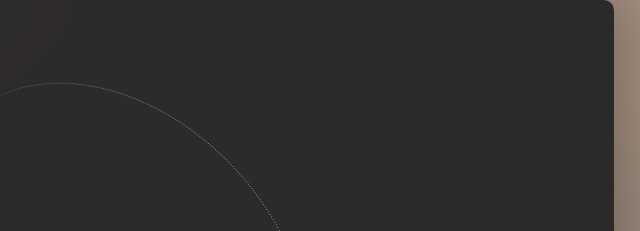
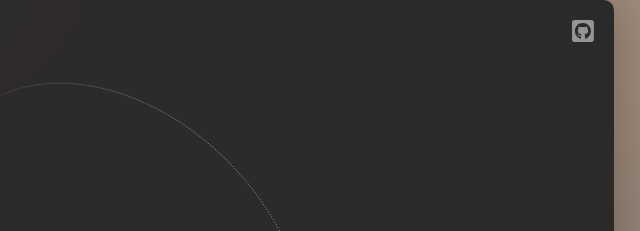
Before and after one commit to lucaspevidor/OrbitCanvas, a website built with Parcel: page src/index.html in a window 1280 px wide. Shown: the top 231 px of the page, 426-1066 px from the left. Built offline with nearby package versions, Linux system fonts and the light colour scheme.

Commit message:
Added favicon and github button

```diff
--- a/src/index.html
+++ b/src/index.html
@@ -1,13 +1,22 @@
 <!DOCTYPE html>
 <html lang="en">
+
 <head>
     <meta charset="UTF-8">
     <meta name="viewport" content="width=device-width, initial-scale=1.0">
-    <title>Hello World!</title>
+    <link rel="icon" type="image/svg+xml" href="./Assets/favicon.svg">
+    <title>Orbiting planets</title>
     <script type="module" defer src="./script.ts"></script>
     <link rel="stylesheet" href="./styles.css">
 </head>
+
 <body>
-    <canvas id="myCanvas" width="800px" height="800px"></canvas>
+    <div class="canvasContainer">
+        <canvas id="myCanvas" width="800px" height="800px"></canvas>
+        <a href="https://github.com/lucaspevidor/OrbitCanvas" target="_blank">
+            <img src="./Assets/github.svg" alt="githubLink" />
+        </a>
+    </div>
 </body>
+
 </html>
--- a/src/styles.css
+++ b/src/styles.css
@@ -11,6 +11,25 @@ body {
     align-items: center;
 }
 
+body a {
+    text-decoration: none;
+    color: #fff;
+    position: absolute;
+    top: 20px;
+    right: 20px;
+    opacity: 0.5;
+    z-index: 50;
+    transition: opacity 0.3s ease;
+}
+
+body a:hover {
+    opacity: 0.3;
+}
+
+.canvasContainer {
+    position: relative;
+}
+
 canvas {
     display: block;
     background: rgba(37, 37, 37, 0.95);
@@ -18,5 +37,5 @@ canvas {
     border-radius: 10px;
     width: 800px;
     height: 800px;
-
+    position: relative;
 }
```
Also changed, not shown: public/index.html (+5 -2 lines), src/Assets/favicon.svg (added), src/Assets/github.svg (added).
